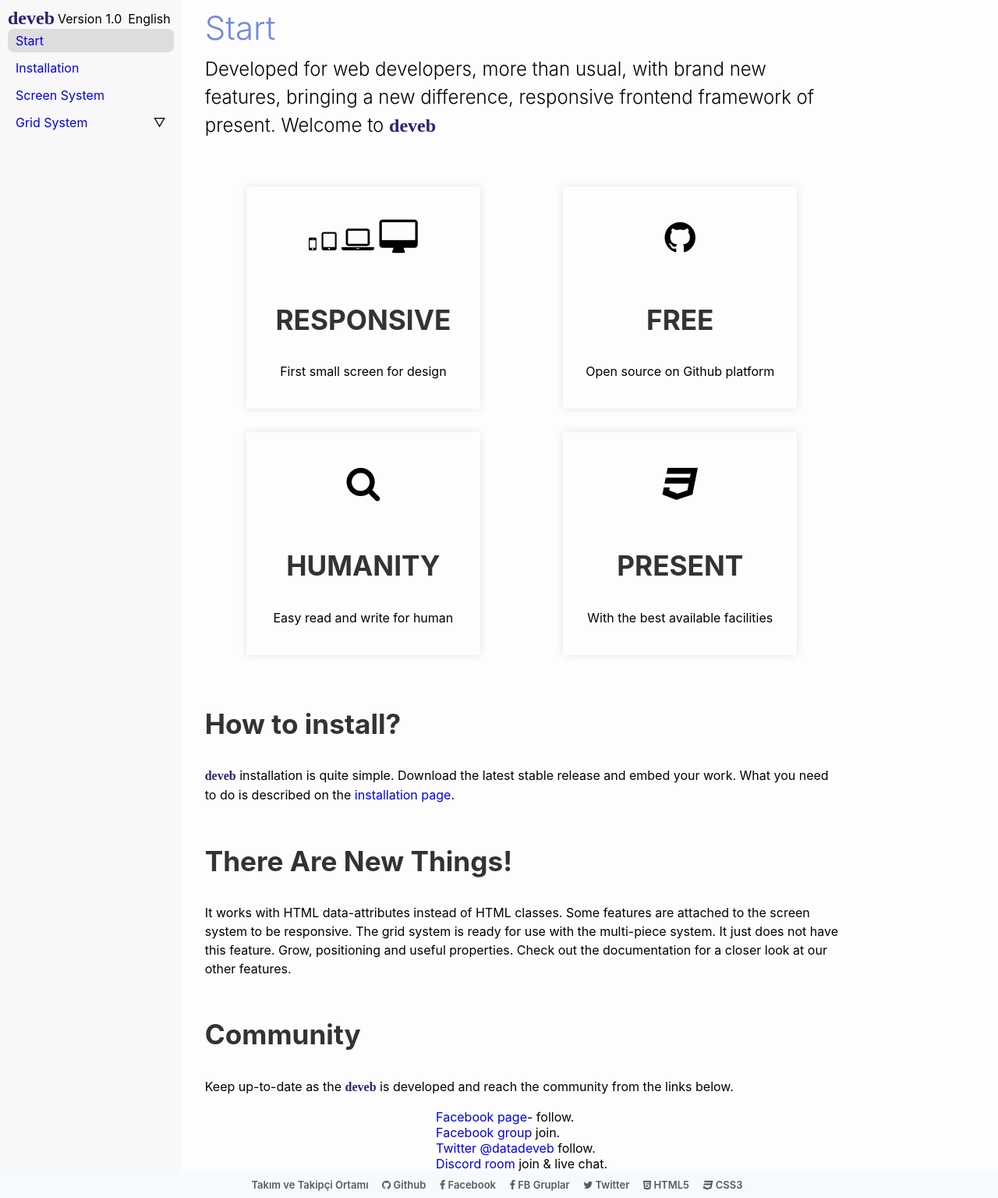
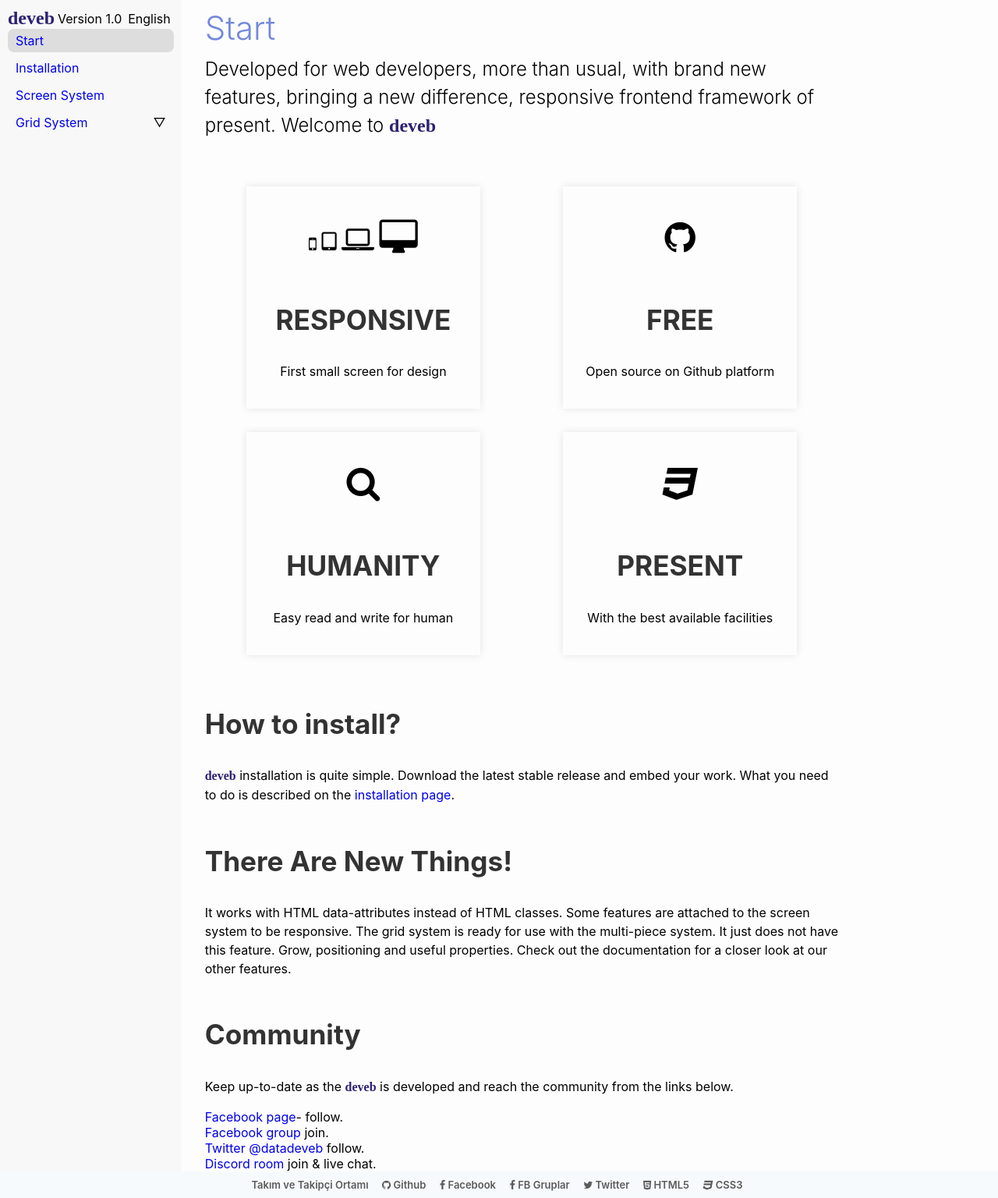
Before and after one commit to data-deveb/data-deveb.github.io, a Jekyll site: the page built from 1.0/en/index.html, in a window 1280 px wide. Shown: the whole page at 78% size. Built offline with Jekyll 4.4.1, drawn with Linux system fonts in a browser that asks for light colours; some web fonts are replaced.

Commit message:
deveb 1.0 belleti
belleti hizalama düzeltildi.

```diff
--- a/_layouts/s1n0/default.html
+++ b/_layouts/s1n0/default.html
@@ -25,7 +25,7 @@
       </div>
     </div>
     <div id="içerik" data-kçk="18 22p sığ oluk-çevre">
-      <div data-gnl="t" data-kçk="20 24p" style="padding-left:30px; padding-right:30px;">
+      <div data-gnl="lt" data-kçk="20 24p" style="padding-left:30px; padding-right:30px;">
         {% if page.title %}
           <h1 class="sayfa">{{ page.title }}</h1>
         {% endif %}
--- a/_layouts/s1n0/varsayilan.html
+++ b/_layouts/s1n0/varsayilan.html
@@ -25,7 +25,7 @@
       </div>
     </div>
     <div id="içerik" data-kçk="18 22p sığ oluk-çevre">
-      <div data-gnl="t" data-kçk="20 24p" style="padding-left:30px; padding-right:30px;">
+      <div data-gnl="lt" data-kçk="20 24p" style="padding-left:30px; padding-right:30px;">
         {% if page.title %}
           <h1 class="sayfa">{{ page.title }}</h1>
         {% endif %}
```
Also changed, not shown: 2 other files.
